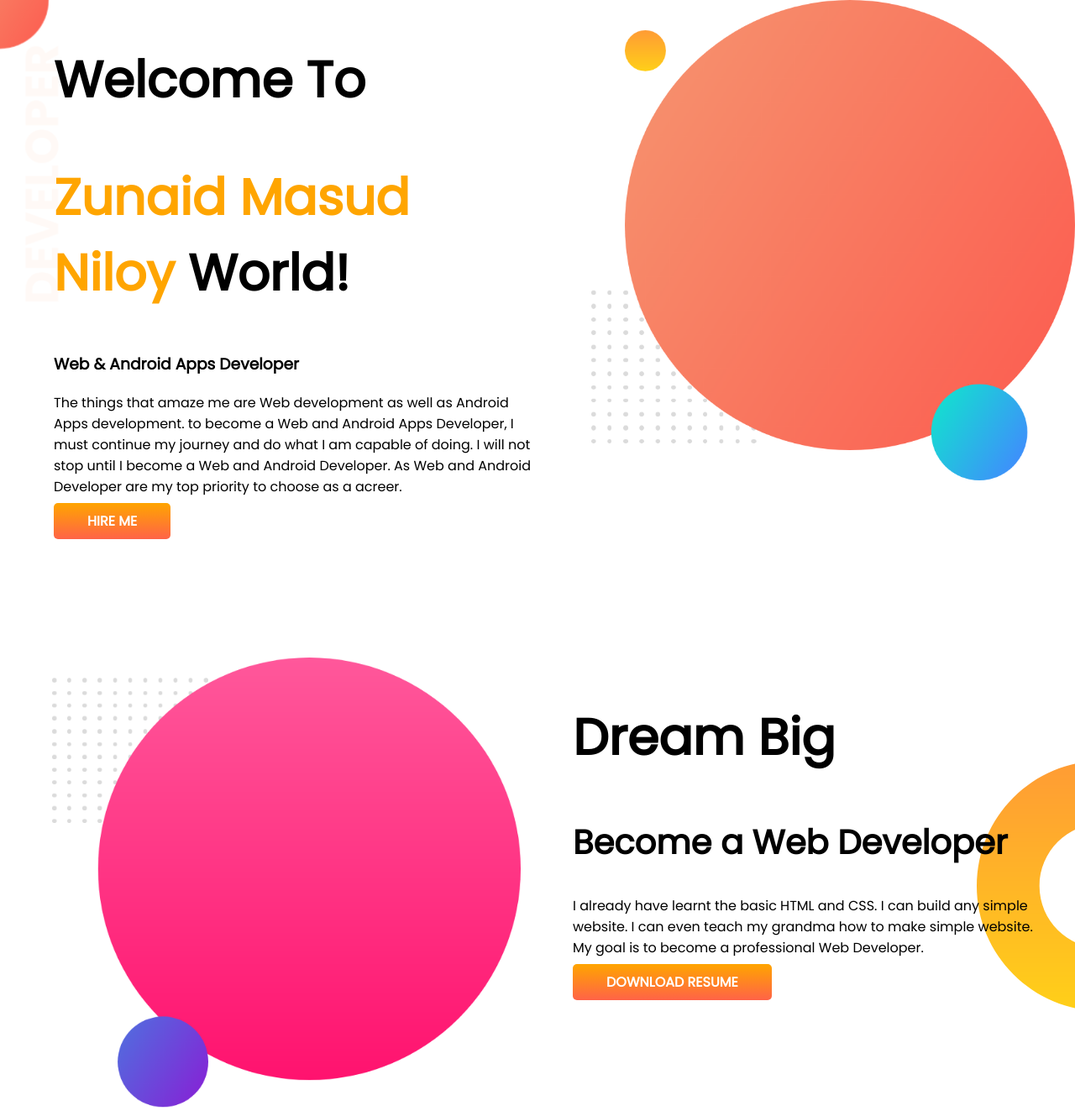
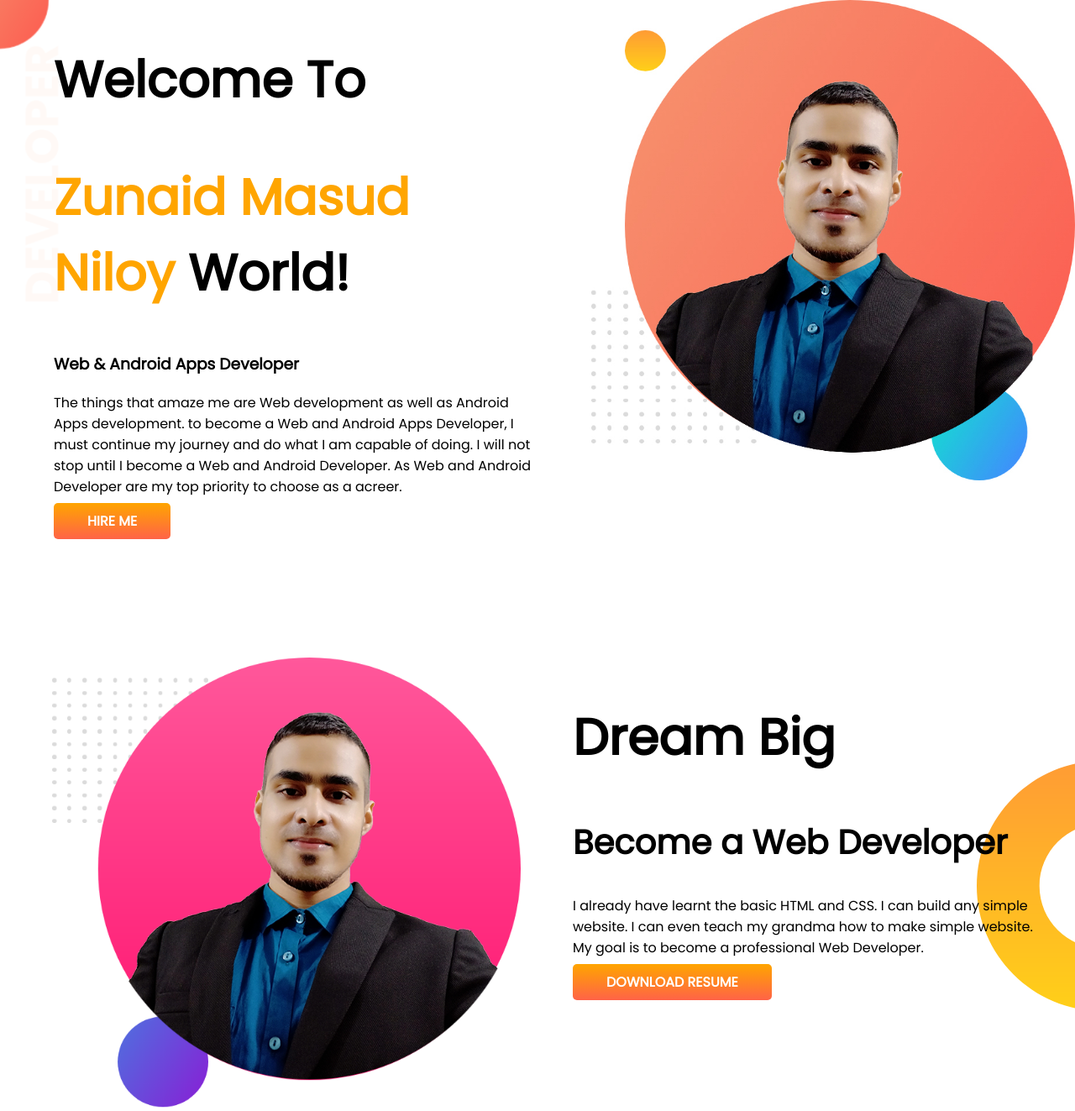
Before and after one commit to nniillooyy/web-developer-portfolio, a plain HTML site: page index.html in a window 1280 px wide. Shown: the top 1323 px of the page at 84% size. Drawn offline with Linux system fonts and the light colour scheme.

Commit message:
new push

```diff
--- a/index.html
+++ b/index.html
@@ -26,13 +26,13 @@
             <a class="link-button" target="_blank" href="https://www.linkedin.com/in/zunaid-masud-839180229/">HIRE
                 ME</a>
         </div>
-        <div class="half-width"> <img src="my-bg.png" alt=""></div>
+        <div class="half-width"> <img src="images/zun.jpg" alt=""></div>
 
     </section>
 
     <section class="dream-big flexible-container">
         <div class="half-width">
-            <img src="images/my-bg2.png" alt="">
+            <img src="images/masud.png" alt="">
         </div>
         <div class="half-width">
             <h1>Dream Big</h1>
```
Also changed, not shown: images/masud.png (added), images/zun.jpg (added).
